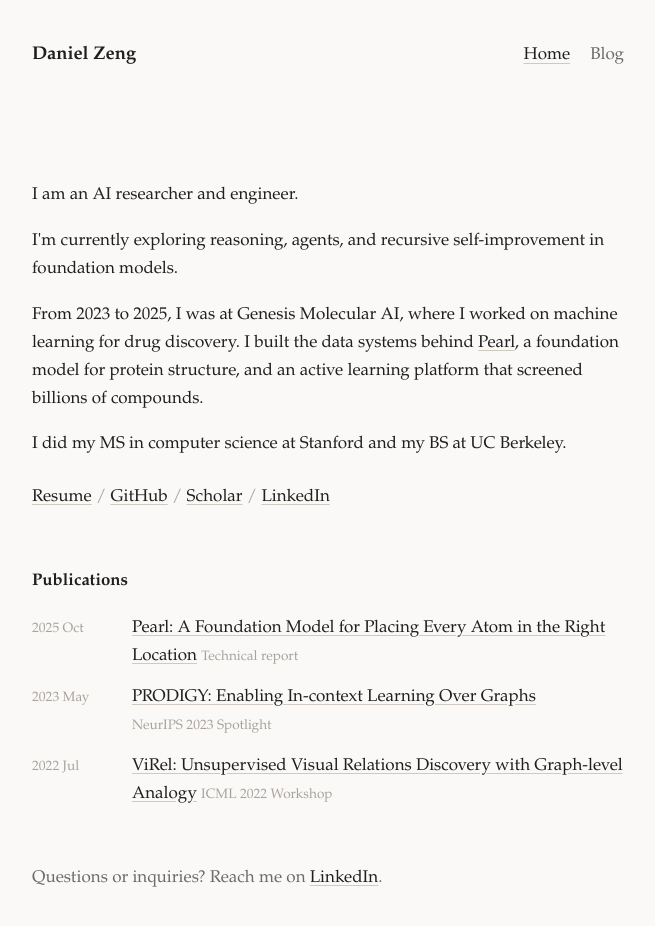
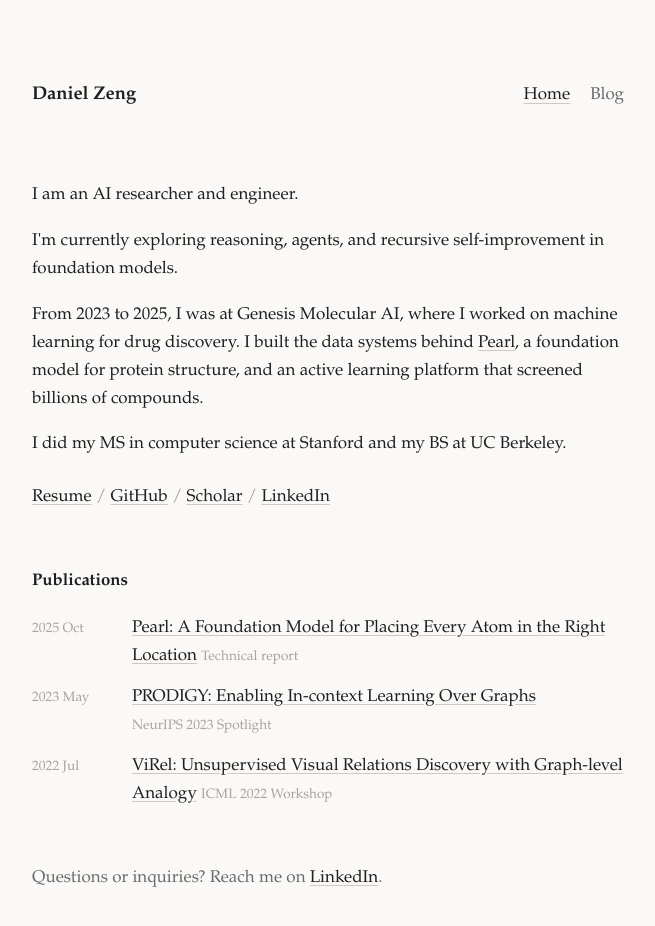
Before and after one commit to daniel-zeng/daniel-zeng.github.io, an Astro site: page / in a window 1280 px wide. Shown: the whole page, without its empty margins (312-967 px from the left). Built offline with nearby package versions, Linux system fonts and the light colour scheme; Astro itself is replaced by a stand-in of ours.

Commit message:
Lower header to midpoint between top-bar and Paco position

```diff
--- a/src/styles/global.css
+++ b/src/styles/global.css
@@ -37,13 +37,13 @@ body {
 main {
   max-width: 640px;
   margin: 0 auto;
-  padding: 7rem 1.5rem 6rem;
+  padding: 4.5rem 1.5rem 6rem;
 }
 
 .site-header {
   max-width: 640px;
   margin: 0 auto;
-  padding: 2.5rem 1.5rem 0;
+  padding: 5rem 1.5rem 0;
   display: flex;
   align-items: baseline;
   justify-content: space-between;
```
